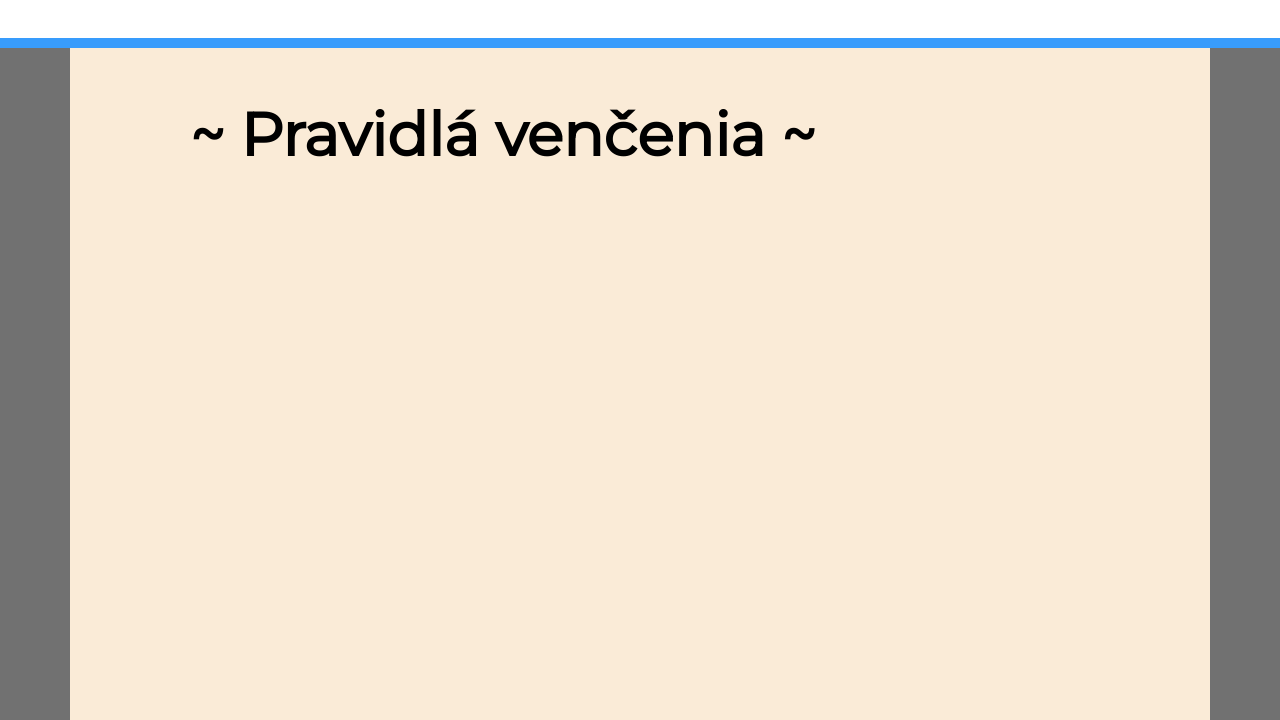
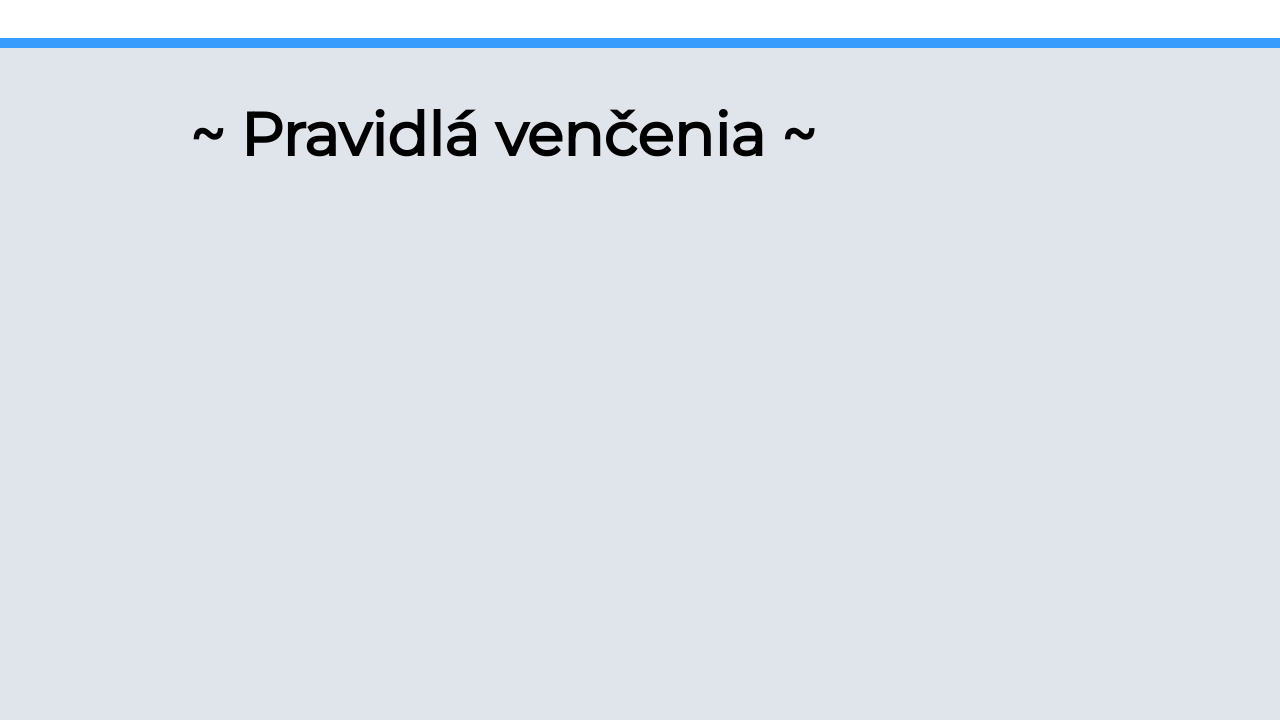
Before and after one commit to matejvalocky/WEB-UTULOK, a plain HTML site: page index.html in a window 1280 px wide. Shown: the part 4040-4760 px from the top of the page. Drawn offline with nearby package versions, Linux system fonts and the light colour scheme.

Commit message:
zmena farby pozadia sekcie pravidla vencenia

```diff
--- a/styles.css
+++ b/styles.css
@@ -727,14 +727,14 @@ body{
 .pravidlaVencenia{
     width: 100%;
     height: 1100px;
-    background-color: #717171;
+    background-color: #E0E5EB;
 }
 
 .pravidlaVenceniaWrapper{
     width: 1140px;
     height: 1100px;
     margin: 0 auto;
-    background-color: antiquewhite;
+    background-color: #E0E5EB;
 }
 
 #nadpisPravidlaVencenia {
```
Also changed, not shown: img/pravidla-vencenia/dog-walking.jpg (added), 1 other file.
